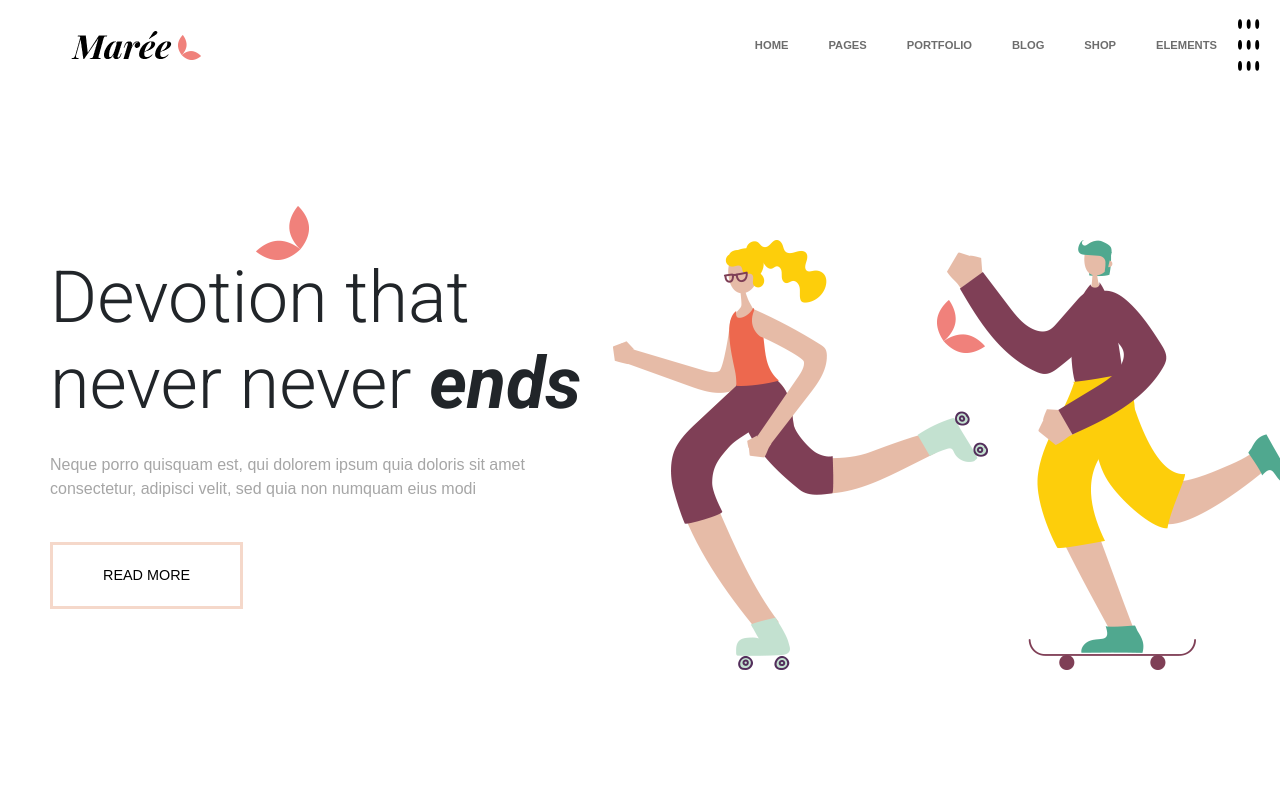
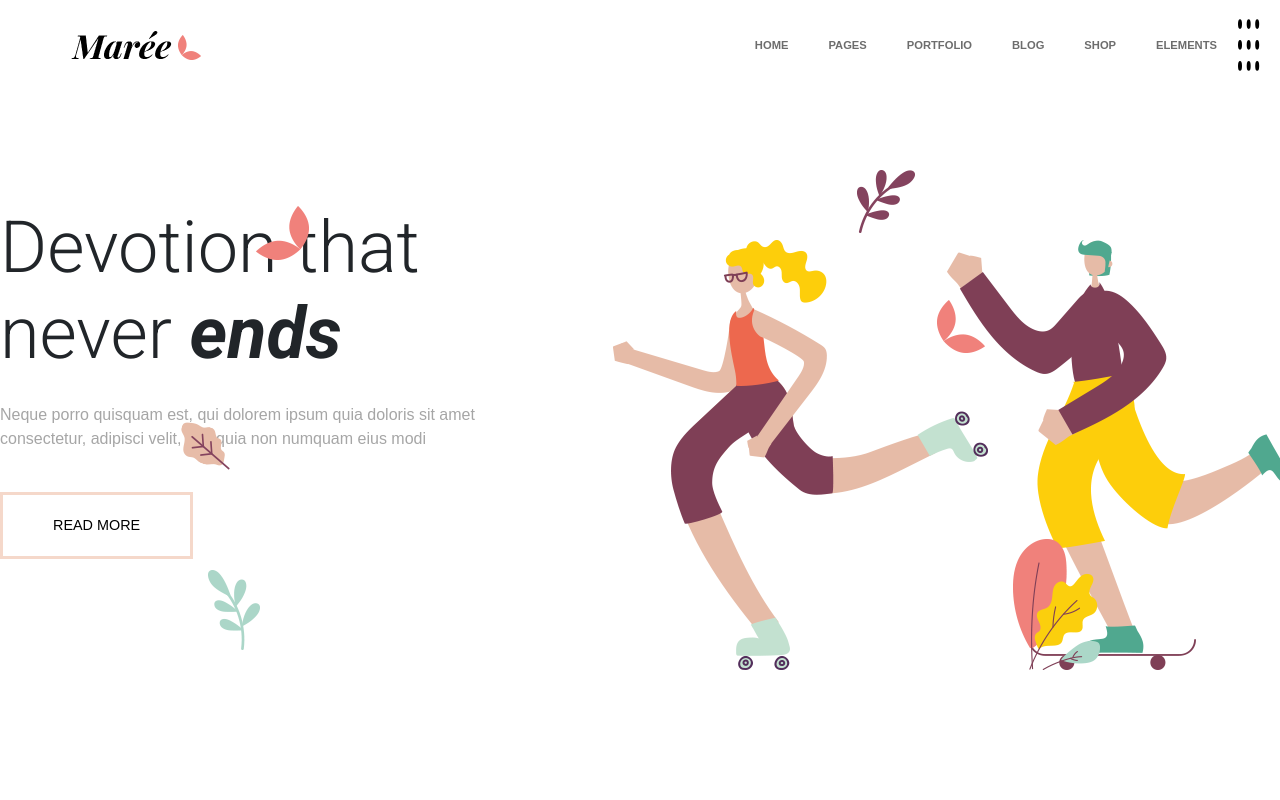
Before and after one commit to dario-bennardino/proj-html-vuejs, a Vue app: page / in a window 1280 px wide. Shown: the top 800 px of the page. Built offline with nearby package versions, Linux system fonts and the light colour scheme; the HTML template or start-up script is replaced by a standard one.

Commit message:
[add] jumbotron corretto

```diff
--- a/src/components/Jumbotron.vue
+++ b/src/components/Jumbotron.vue
@@ -23,7 +23,7 @@ import { store } from '../data/store'
         <div class="container_ d-flex ">
 
             <div class="box-text-jumbotron">
-                <h1 class="text-start">Devotion that never never <span class="fw-bold">ends</span></h1>
+                <h1 class="text-start">Devotion that never <span class="fw-bold">ends</span></h1>
                 <p>Neque porro quisquam est, qui dolorem ipsum quia doloris sit amet consectetur, adipisci velit, sed quia non numquam eius modi</p>
                 <button type="button" class="btn btn-outline-warning">READ MORE</button>
             </div>
@@ -39,10 +39,22 @@ import { store } from '../data/store'
             </div>
         </div>
         <div class="img-jumbo-first">
-            <img src="/public/assets/img/short-slider-rev-1-img-2.png" alt="">
+            <img src="/public/assets/img/short-slider-rev-1-img-2.png" alt="immagine foglia 1">
         </div>
         <div class="img-jumbo-second">
-            <img src="/public/assets/img/short-slider-rev-1-img-6.png" alt="">
+            <img src="/public/assets/img/short-slider-rev-1-img-6.png" alt="immagine foglia 2">
+        </div>
+        <div class="img-jumbo-third">
+            <img src="/public/assets/img/h-2-slider-img-14.png" alt="immagine foglia 3">
+        </div>
+        <div class="img-jumbo-fourth">
+            <img src="/public/assets/img/h-2-slider-img-17.png" alt="immagine foglia 4">
+        </div>
+        <div class="img-jumbo-fifth">
+            <img src="/public/assets/img/h-2-slider-img-13.png" alt="immagine foglia 5">
+        </div>
+        <div class="img-jumbo-sixth">
+            <img src="/public/assets/img/h-2-slider-img-12.png" alt="immagine foglia 6">
         </div>
     </div>
 </template>
@@ -71,6 +83,30 @@ import { store } from '../data/store'
             right: 295px;
         }
 
+        .img-jumbo-third{
+            position: absolute;
+            top: 80px;
+            right: 365px;
+        }
+
+        .img-jumbo-fourth{
+            position: absolute;
+            bottom: 150px;
+            right: 180px;
+        }
+
+        .img-jumbo-fifth{
+            position: absolute;
+            bottom: 170px;
+            right: 1020px;
+        }
+
+        .img-jumbo-sixth{
+            position: absolute;
+            bottom: 350px;
+            right: 1050px;
+        }
+
         .container_{
 
             width: 1450px;
@@ -80,7 +116,7 @@ import { store } from '../data/store'
                 width: 50%;
                 height: 100%;
                 background-color: white;
-                padding: 50px;
+                padding-right: 140px;
 
                 h1{
                     font-size: 4.5rem;
```
